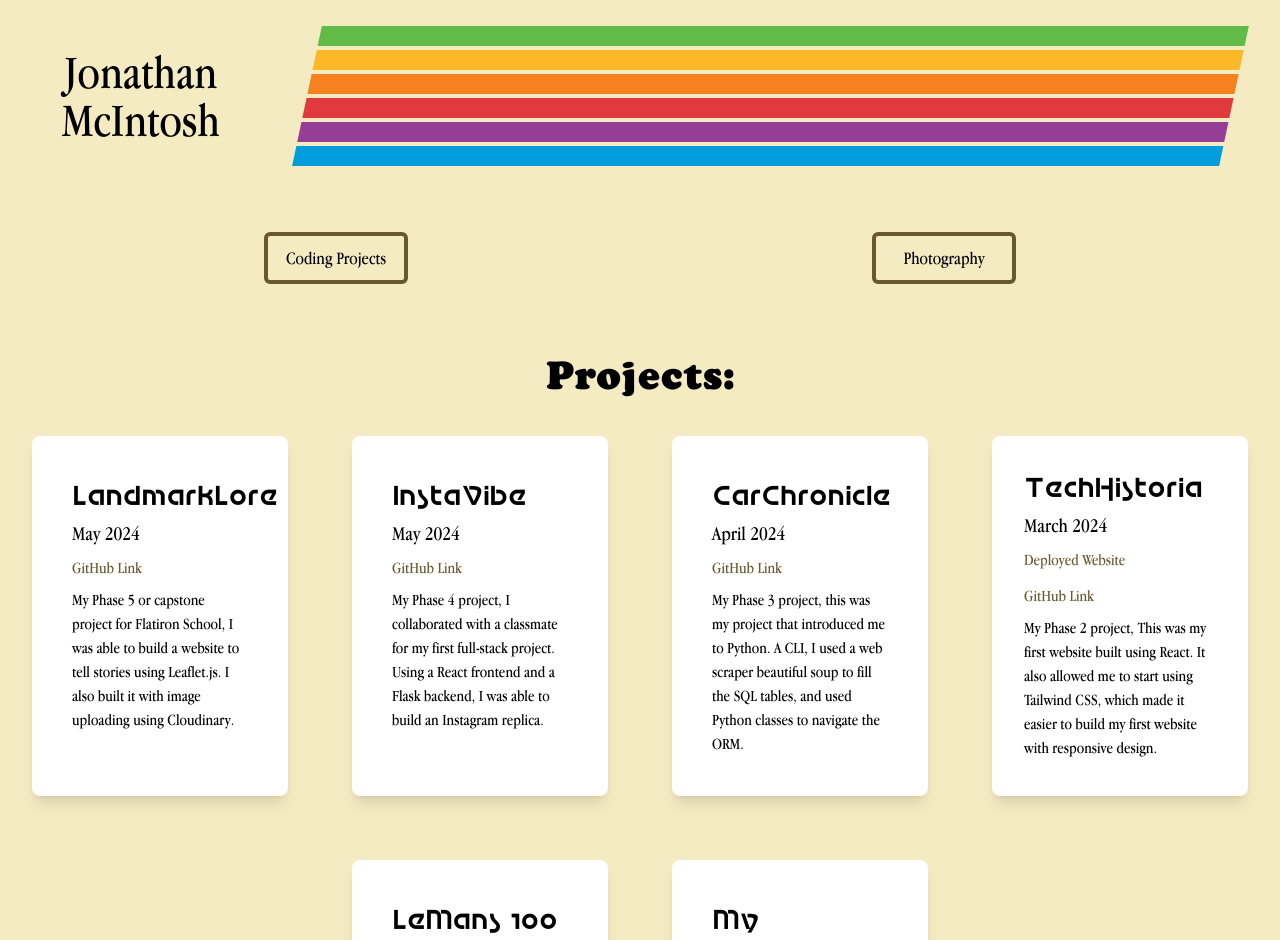
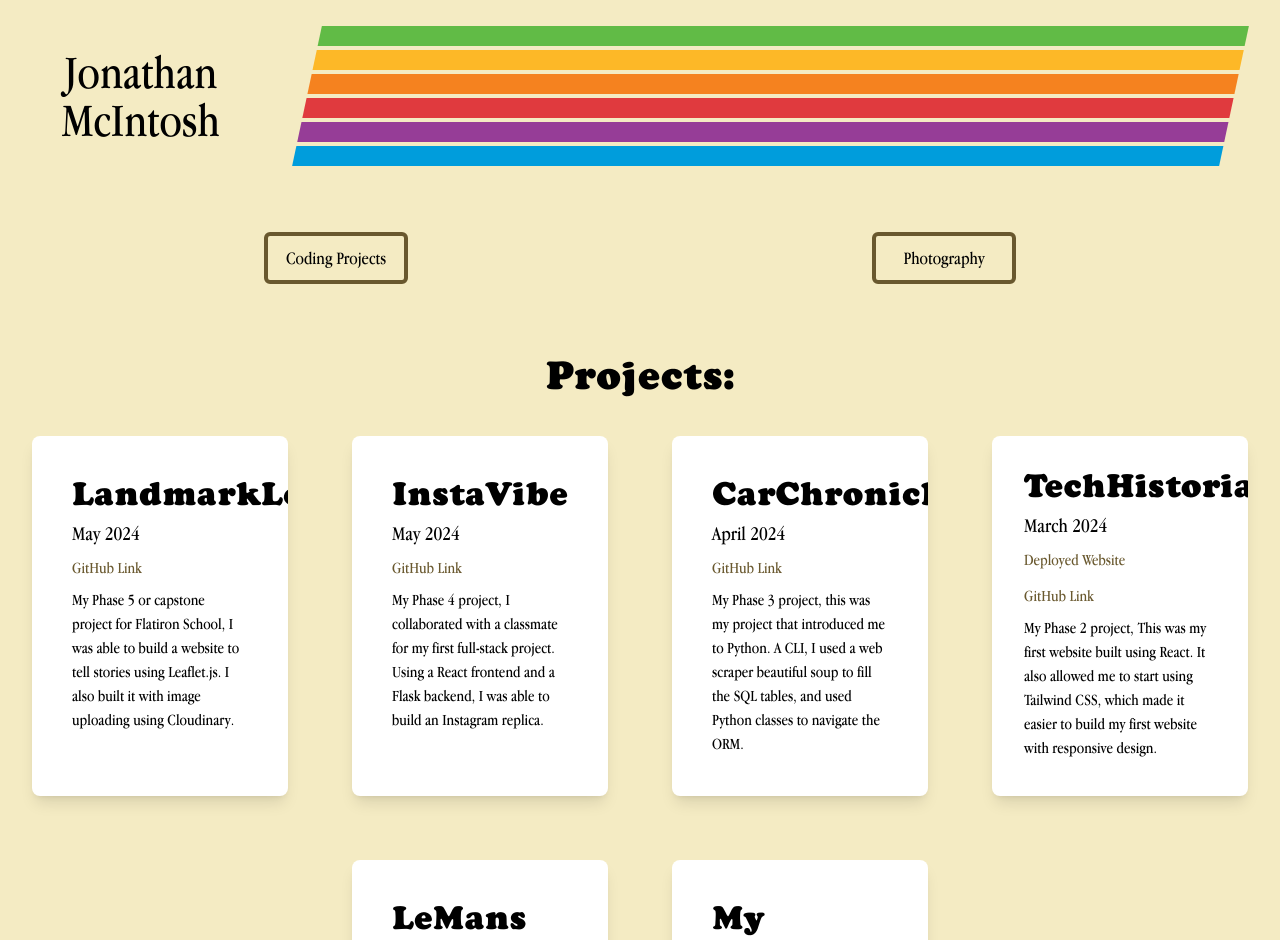
Before and after one commit to Whoami-Voyager/Personal_Website, a React (Vite) app: page / in a window 1280 px wide. Shown: the top 940 px of the page. Built offline with nearby package versions, Linux system fonts and the light colour scheme.

Commit message:
got the fonts figured out

```diff
--- a/src/Components/About.jsx
+++ b/src/Components/About.jsx
@@ -24,11 +24,11 @@ function About() {
                 <Link className="text-lg p-2 w-36 hover:text-terminalGreen hover:border-black hover:bg-black hover:scale-105 transition transform duration-100 border-4 border-appleAccent rounded-md text-center m-2" to="/photography">Photography</Link>
             </nav>
             <div className="font-ThinkDifferent bg-appleBeige">
-                <h2 className="font-Cooper text-center p-8 text-xl lg:text-4xl bg-appleBeige">Projects:</h2>
+                <h2 className="font-Cooper text-center p-8 text-xl lg:text-4xl bg-appleBeige select-none">Projects:</h2>
                 <ProjectCard />
             </div>
             <div className="font-ThinkDifferent bg-appleBeige p-8">
-                <h2 className="font-Cooper text-center p-8 text-xl lg:text-4xl bg-appleBeige">Skills:</h2>
+                <h2 className="font-Cooper text-center p-8 text-xl lg:text-4xl bg-appleBeige select-none">Skills:</h2>
                 <div className="flex flex-wrap justify-center gap-6 p-4 text-4xl">
                     <IoLogoJavascript />
                     <FaReact />
@@ -43,7 +43,7 @@ function About() {
                     <FaCamera />
                 </div>
             </div>
-            <h1 className="font-Cooper text-center p-8 text-xl md:pt-16 lg:text-4xl bg-appleBeige">About myself:</h1>
+            <h1 className="font-Cooper text-center p-8 text-xl md:pt-16 lg:text-4xl bg-appleBeige select-none">About myself:</h1>
             <div className="flex flex-col text-center items-center gap-4 lg:gap-12 bg-appleBeige">
                 <p className="p-8 text-xl font-ttNorms">
                     Hello! My name is Jonathan McIntosh, and I am a full stack web developer with a background in photography and videography.<br />
--- a/src/Components/ProjectCard.jsx
+++ b/src/Components/ProjectCard.jsx
@@ -3,7 +3,7 @@ function ProjectCard() {
         <div className="flex flex-wrap justify-center gap-8 lg:gap-12">
             <div className="w-full sm:w-1/2 md:w-1/3 lg:w-1/4 xl:w-1/5 p-4 m-2 bg-white rounded-lg overflow-hidden shadow-lg transition duration-300 ease-in-out transform hover:shadow-xl hover:scale-105">
                 <div className="p-6">
-                    <h1 className="text-3xl mb-2 font-Retro">LandmarkLore</h1>
+                    <h1 className="text-3xl mb-2 font-Cooper">LandmarkLore</h1>
                     <h2 className="text-xl mb-2">May 2024</h2>
                     <a href="https://github.com/Whoami-Voyager/LandmarkLore" target="_blank" className="text-appleAccent hover:underline">GitHub Link</a>
                     <p className="text-base mt-2">My Phase 5 or capstone project for Flatiron School, I was able to build a website to tell stories using Leaflet.js. I also built it with image uploading using Cloudinary.</p>
@@ -11,7 +11,7 @@ function ProjectCard() {
             </div>
             <div className="w-full sm:w-1/2 md:w-1/3 lg:w-1/4 xl:w-1/5 p-4 m-2 bg-white rounded-lg overflow-hidden shadow-lg transition duration-300 ease-in-out transform hover:shadow-xl hover:scale-105">
                 <div className="p-6">
-                    <h1 className="text-3xl mb-2 font-Retro">InstaVibe</h1>
+                    <h1 className="text-3xl mb-2 font-Cooper">InstaVibe</h1>
                     <h2 className="text-xl mb-2">May 2024</h2>
                     <a href="https://github.com/Whoami-Voyager/InstaVibe" target="_blank" className="text-appleAccent hover:underline">GitHub Link</a>
                     <p className="text-base mt-2">My Phase 4 project, I collaborated with a classmate for my first full-stack project. Using a React frontend and a Flask backend, I was able to build an Instagram replica.</p>
@@ -19,7 +19,7 @@ function ProjectCard() {
             </div>
             <div className="w-full sm:w-1/2 md:w-1/3 lg:w-1/4 xl:w-1/5 p-4 m-2 bg-white rounded-lg overflow-hidden shadow-lg transition duration-300 ease-in-out transform hover:shadow-xl hover:scale-105">
                 <div className="p-6">
-                    <h1 className="text-3xl mb-2 font-Retro">CarChronicle</h1>
+                    <h1 className="text-3xl mb-2 font-Cooper">CarChronicle</h1>
                     <h2 className="text-xl mb-2">April 2024</h2>
                     <a href="https://github.com/Whoami-Voyager/CarChronicle" target="_blank" className="text-appleAccent hover:underline">GitHub Link</a>
                     <p className="text-base mt-2">My Phase 3 project, this was my project that introduced me to Python. A CLI, I used a web scraper beautiful soup to fill the SQL tables, and used Python classes to navigate the ORM.</p>
@@ -27,7 +27,7 @@ function ProjectCard() {
             </div>
             <div className="w-full sm:w-1/2 md:w-1/3 lg:w-1/4 xl:w-1/5 p-4 m-2 bg-white rounded-lg overflow-hidden shadow-lg transition duration-300 ease-in-out transform hover:shadow-xl hover:scale-105">
                 <div className="p-4">
-                    <h1 className="text-3xl mb-2 font-Retro">TechHistoria</h1>
+                    <h1 className="text-3xl mb-2 font-Cooper">TechHistoria</h1>
                     <h2 className="text-xl mb-2">March 2024</h2>
                     <div className="flex flex-col gap-3">
                         <a href="https://whoami-voyager.github.io/TechHistoria/" target="_blank" className="text-appleAccent hover:underline">Deployed Website</a>
@@ -38,7 +38,7 @@ function ProjectCard() {
             </div>
             <div className="w-full sm:w-1/2 md:w-1/3 lg:w-1/4 xl:w-1/5 p-4 m-2 bg-white rounded-lg overflow-hidden shadow-lg transition duration-300 ease-in-out transform hover:shadow-xl hover:scale-105">
                 <div className="p-6">
-                    <h1 className="text-3xl mb-2 font-Retro">LeMans 100</h1>
+                    <h1 className="text-3xl mb-2 font-Cooper">LeMans 100</h1>
                     <h2 className="text-xl mb-2">February 2024</h2>
                     <div className="flex flex-col gap-3">
                         <a href="https://www.thelemans24.com/" target="_blank" className="text-appleAccent hover:underline">Deployed Website</a>
@@ -49,7 +49,7 @@ function ProjectCard() {
             </div>
             <div className="w-full sm:w-1/2 md:w-1/3 lg:w-1/4 xl:w-1/5 p-4 m-2 bg-white rounded-lg overflow-hidden shadow-lg transition duration-300 ease-in-out transform hover:shadow-xl hover:scale-105">
                 <div className="p-6">
-                    <h1 className="text-3xl mb-2 font-Retro">My Favorite Things</h1>
+                    <h1 className="text-3xl mb-2 font-Cooper">My Favorite Things</h1>
                     <h2 className="text-xl mb-2">November 2023</h2>
                     <div className="flex flex-col gap-3">
                         <a href="https://whoami-voyager.github.io/My-Favorite-Things/" target="_blank" className="text-appleAccent hover:underline">Deployed Website</a>
--- a/src/index.css
+++ b/src/index.css
@@ -5,11 +5,6 @@
 @font-face {
     font-family: 'AppleGaramond';
     src: url(/AppleGaramond.ttf);
-}
-
-@font-face {
-    font-family: 'AppleMotter';
-    src: url(/MotterTekturaNormal.ttf);
 }
 
 @font-face {
--- a/tailwind.config.js
+++ b/tailwind.config.js
@@ -19,7 +19,6 @@ export default {
       },
       fontFamily: {
         ThinkDifferent: ['AppleGaramond', 'sans-serif'],
-        Retro: ['AppleMotter', 'sans-serif'],
         Cooper: ['CooperFive', 'sans-serif'],
         ttNorms: ['TTnorms', 'sans-serif']
       },
```
Also changed, not shown: public/Guardians.ttf (deleted), public/MotterTekturaNormal.ttf (deleted).
